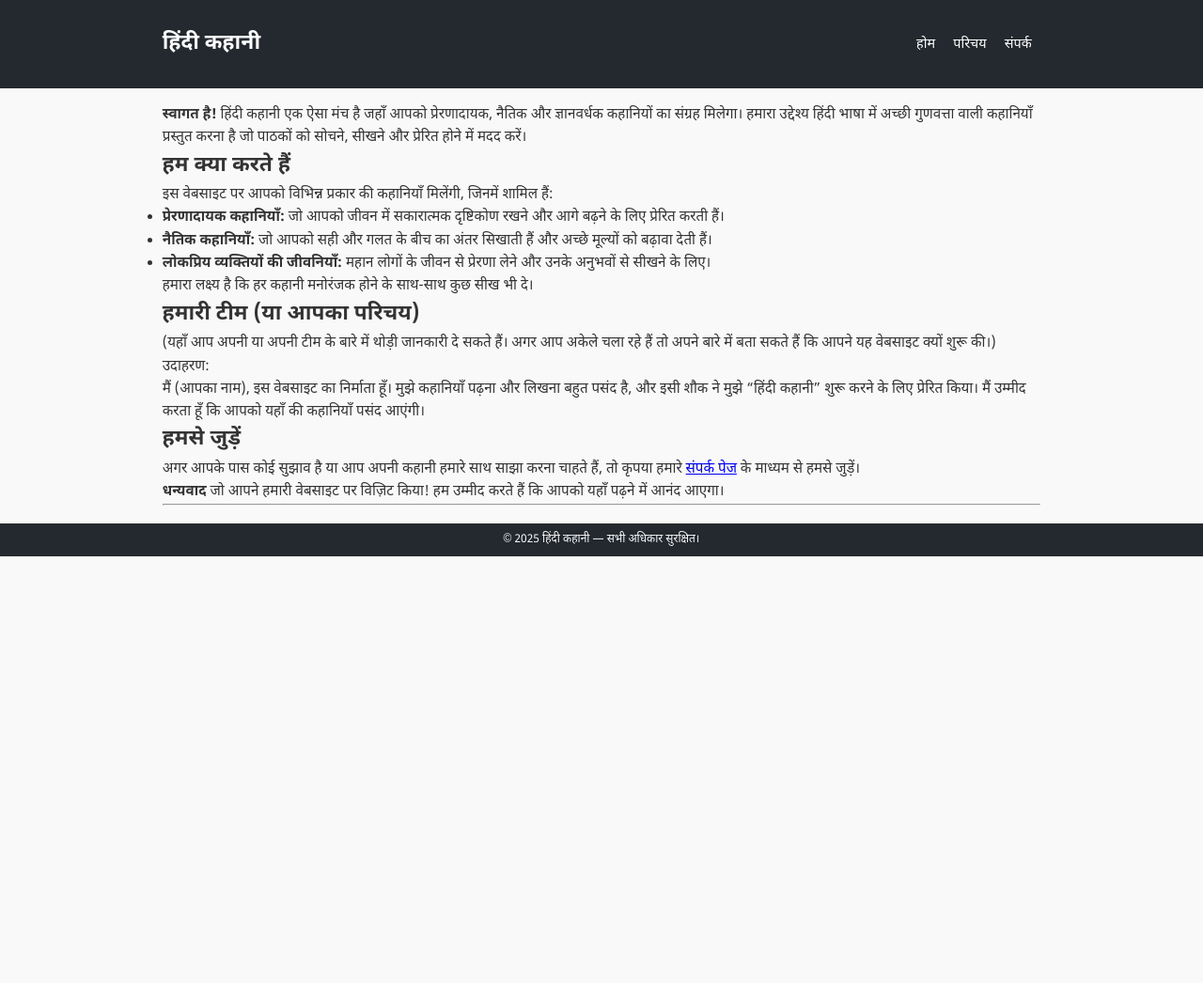
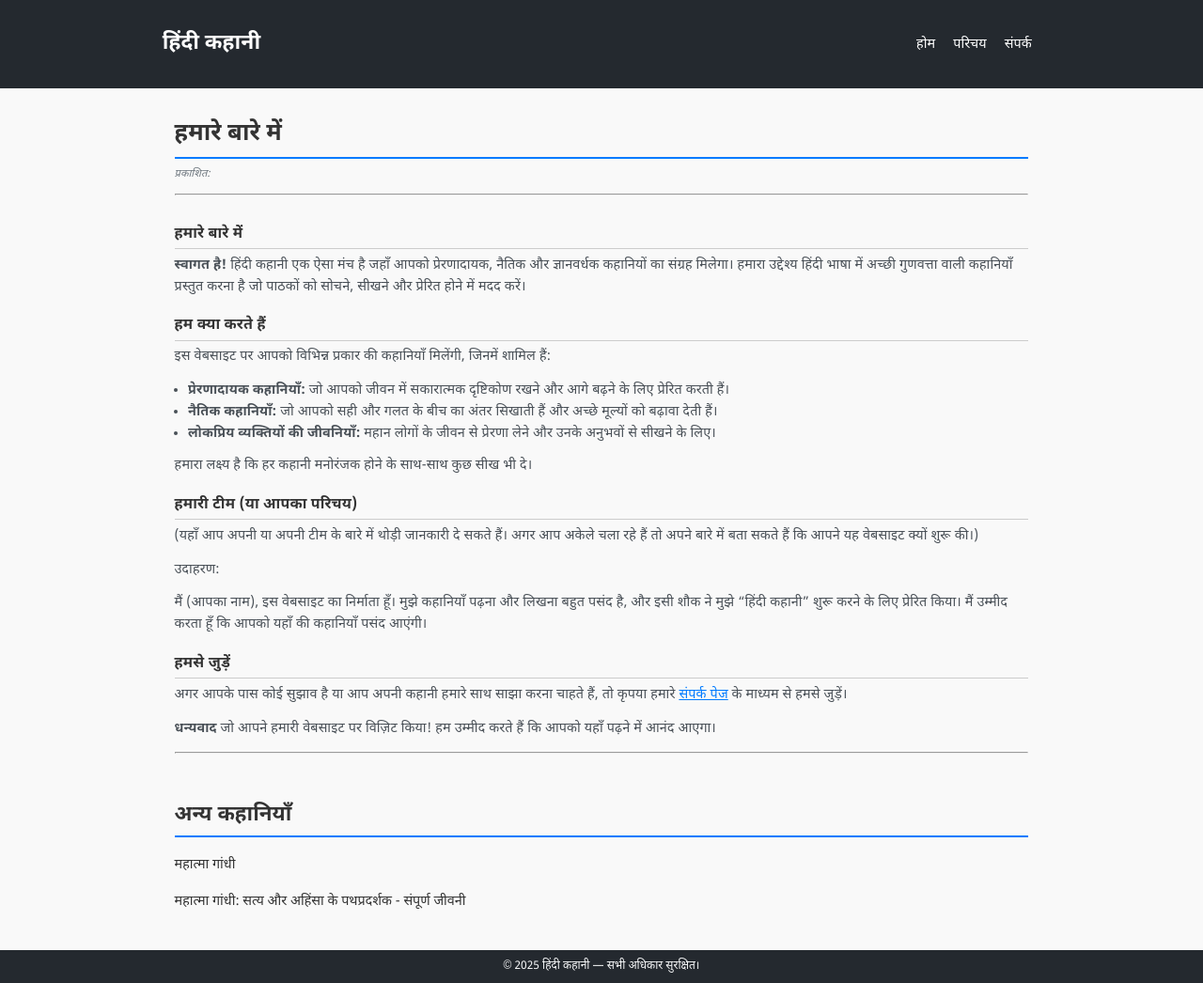
Before and after one commit to hindikahani/hindikahani.github.io, a Jekyll site: the page built from about.md, in a window 1280 px wide and 1046 px high. Shown: the whole window at 94% size. Built offline with Jekyll 4.4.1, drawn with Linux system fonts in a browser that asks for light colours.

Commit message:
Update about.md

```diff
--- a/about.md
+++ b/about.md
@@ -1,10 +1,12 @@
 ---
 layout: blog
+layout: post
 title: हमारे बारे में
 permalink: /about/
 description: हिंदी कहानी वेबसाइट के बारे में अधिक जानें - हमारा उद्देश्य, हमारी कहानियाँ, और हम कौन हैं।
 ---
 
+# हमारे बारे में
 
 **स्वागत है!** हिंदी कहानी एक ऐसा मंच है जहाँ आपको प्रेरणादायक, नैतिक और ज्ञानवर्धक कहानियों का संग्रह मिलेगा। हमारा उद्देश्य हिंदी भाषा में अच्छी गुणवत्ता वाली कहानियाँ प्रस्तुत करना है जो पाठकों को सोचने, सीखने और प्रेरित होने में मदद करें।
 
```
